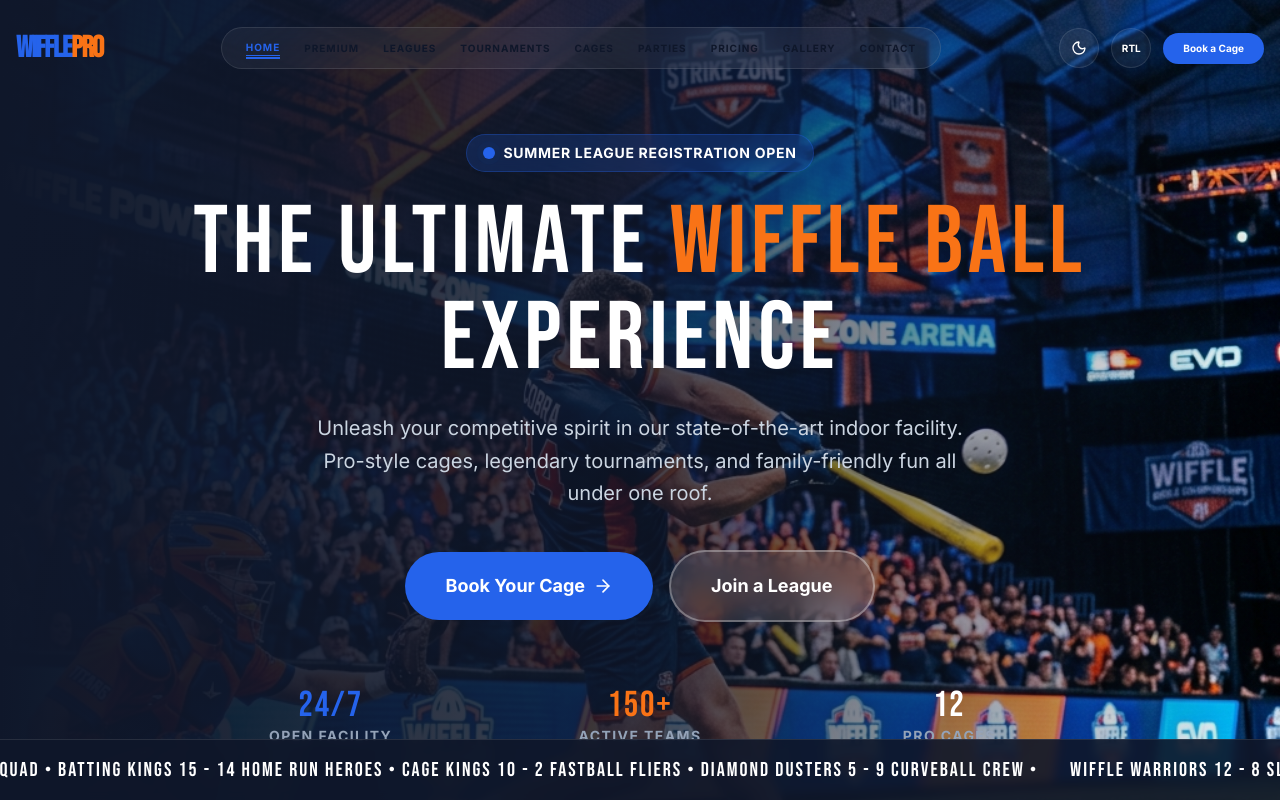
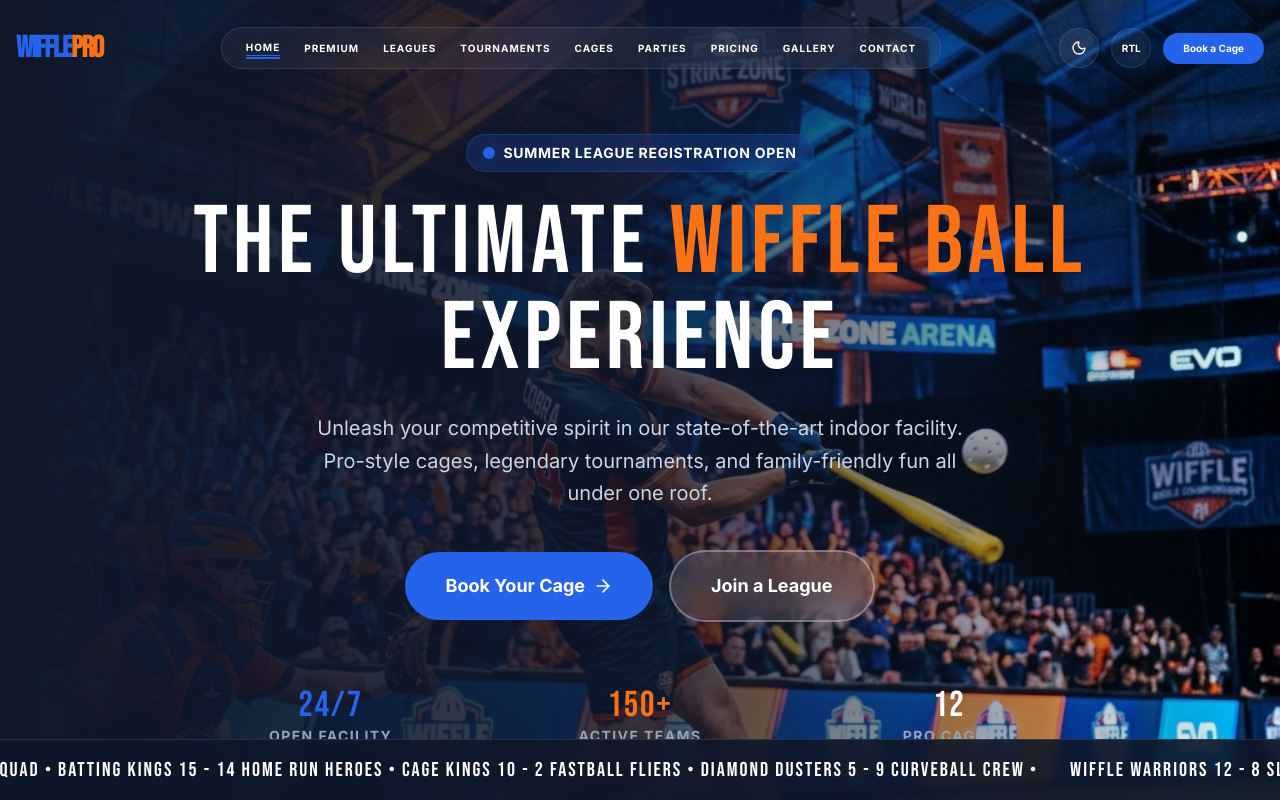
Before and after one commit to HTMLStaticWorks/Wiffle_Ball_Tournament_Batting_Cage_Facility, a plain HTML site: page index.html in a window 1280 px wide. Shown: the top 800 px of the page. Drawn offline with nearby package versions, Linux system fonts and the light colour scheme.

Commit message:
menu is not visible

```diff
--- a/index.html
+++ b/index.html
@@ -50,15 +50,15 @@
 
                 <!-- Desktop Navigation (Pill Shape) -->
                 <div class="hidden xl:flex items-center space-x-6 bg-white/5 backdrop-blur-xl border border-white/10 px-6 py-3 rounded-full">
-                    <a href="index.html" class="font-bold text-[10px] uppercase tracking-widest hover:text-primary transition-colors text-primary border-b border-primary">Home</a>
-                    <a href="home2.html" class="font-bold text-[10px] uppercase tracking-widest hover:text-primary transition-colors">Premium</a>
-                    <a href="leagues.html" class="font-bold text-[10px] uppercase tracking-widest hover:text-primary transition-colors">Leagues</a>
-                    <a href="tournaments.html" class="font-bold text-[10px] uppercase tracking-widest hover:text-primary transition-colors">Tournaments</a>
-                    <a href="batting-cages.html" class="font-bold text-[10px] uppercase tracking-widest hover:text-primary transition-colors">Cages</a>
-                    <a href="party-packages.html" class="font-bold text-[10px] uppercase tracking-widest hover:text-primary transition-colors">Parties</a>
-                    <a href="pricing.html" class="font-bold text-[10px] uppercase tracking-widest hover:text-primary transition-colors">Pricing</a>
-                    <a href="gallery.html" class="font-bold text-[10px] uppercase tracking-widest hover:text-primary transition-colors">Gallery</a>
-                    <a href="contact.html" class="font-bold text-[10px] uppercase tracking-widest hover:text-primary transition-colors">Contact</a>
+                    <a href="index.html" class="font-bold text-[10px] uppercase tracking-widest text-white hover:text-primary transition-colors text-primary border-b border-primary">Home</a>
+                    <a href="home2.html" class="font-bold text-[10px] uppercase tracking-widest text-white hover:text-primary transition-colors">Premium</a>
+                    <a href="leagues.html" class="font-bold text-[10px] uppercase tracking-widest text-white hover:text-primary transition-colors">Leagues</a>
+                    <a href="tournaments.html" class="font-bold text-[10px] uppercase tracking-widest text-white hover:text-primary transition-colors">Tournaments</a>
+                    <a href="batting-cages.html" class="font-bold text-[10px] uppercase tracking-widest text-white hover:text-primary transition-colors">Cages</a>
+                    <a href="party-packages.html" class="font-bold text-[10px] uppercase tracking-widest text-white hover:text-primary transition-colors">Parties</a>
+                    <a href="pricing.html" class="font-bold text-[10px] uppercase tracking-widest text-white hover:text-primary transition-colors">Pricing</a>
+                    <a href="gallery.html" class="font-bold text-[10px] uppercase tracking-widest text-white hover:text-primary transition-colors">Gallery</a>
+                    <a href="contact.html" class="font-bold text-[10px] uppercase tracking-widest text-white hover:text-primary transition-colors">Contact</a>
                 </div>
 
                 <!-- Actions -->
```
Also changed, not shown: batting-cages.html (+8 -8 lines), contact.html (+8 -8 lines), gallery.html (+8 -8 lines), home2.html (+8 -8 lines), leagues.html (+8 -8 lines), party-packages.html (+8 -8 lines), pricing.html (+8 -8 lines), tournaments.html (+8 -8 lines).
